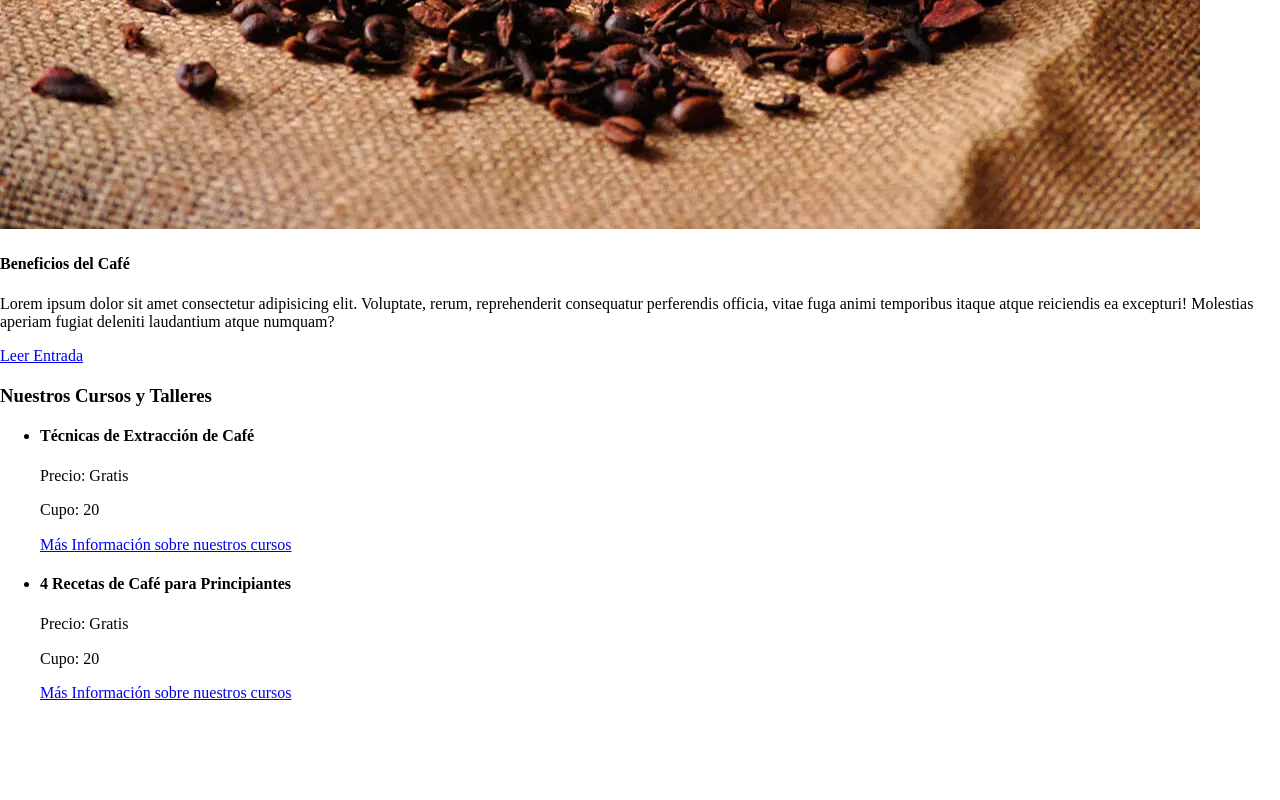
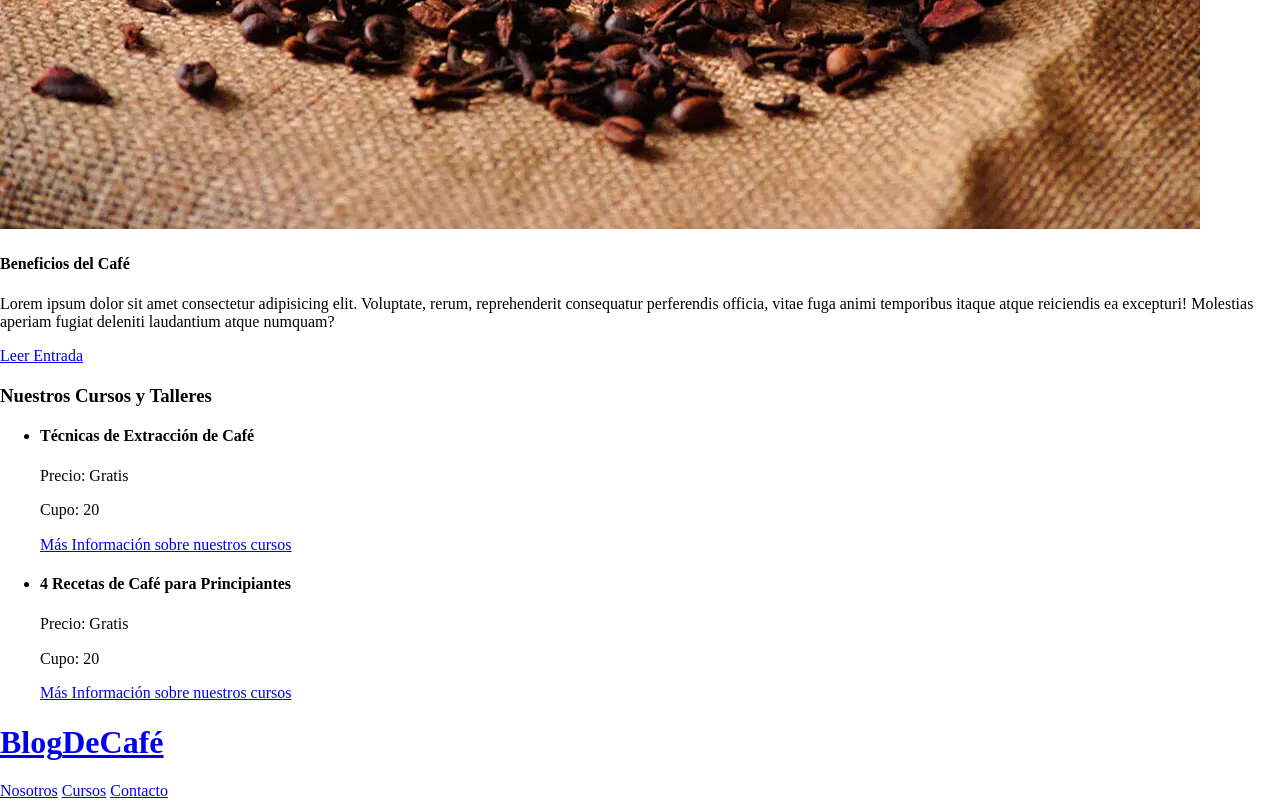
Before and after one commit to Sakhura/BlogCafe, a plain HTML site: page index.html in a window 1280 px wide. Shown: the part 2743-3543 px from the top of the page. Before the commit the page ends 3461 px from the top, so only its background shows below. Drawn offline with Linux system fonts and the light colour scheme.

Commit message:
se agrega footer

```diff
--- a/index.html
+++ b/index.html
@@ -120,6 +120,21 @@
         </ul>
     </aside>
 </div>
+<footer class="footer">
+    <div class="contenedor">
+        <div class="barra">
+            <a class="logo" href="index.html">
+                <h1 class="logo_nombre no-margin centrar-texto">Blog<span class="logo__bold">DeCafé</span></h1>
+            </a>
 
+            <nav class="navegacion">
+                <a href="nosotros.html" class="navegacion_enlace">Nosotros</a>
+                <a href="cursos.html" class="navegacion_enlace">Cursos</a>
+                <a href="contacto.html" class="navegacion_enlace">Contacto</a>
+            </nav>
+        </div>
+    </div>
+</footer>
+    <script src="js/modernizr.js"></script>
 </body>
 </html>
```
